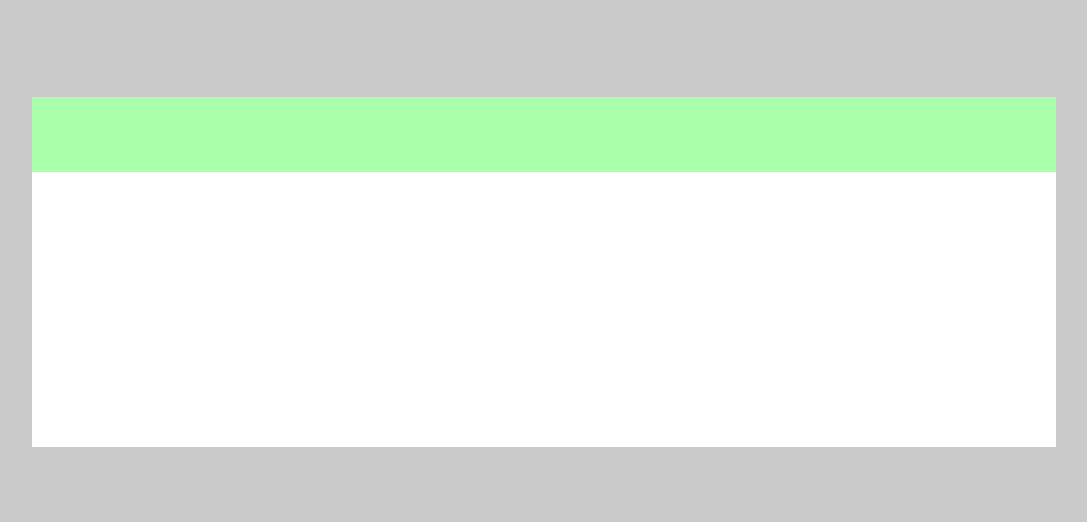
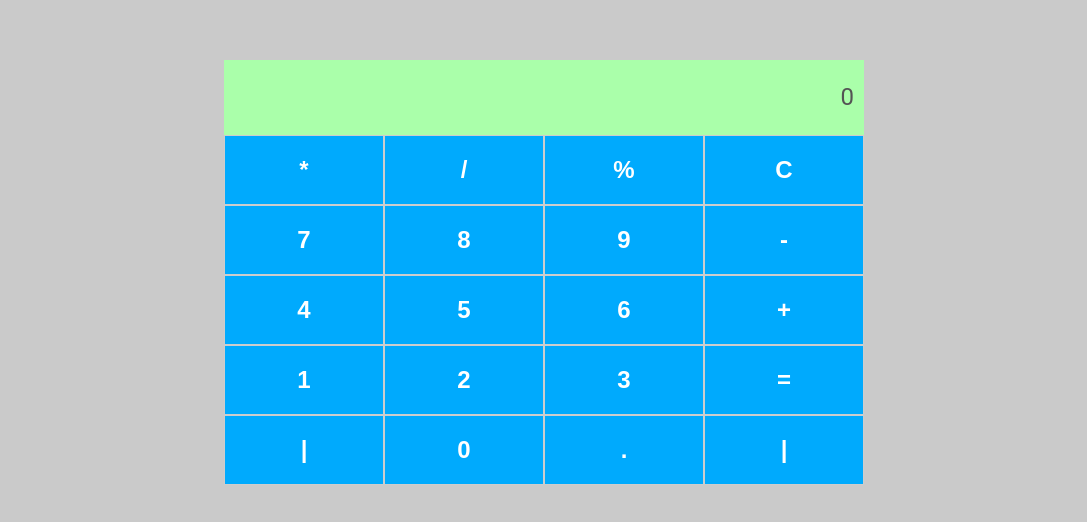
Before and after one commit to meanifreitas/calculator, a React (Create React App) app: page / in a window 1280 px wide. Shown: the part 128-650 px from the top of the page, without its empty margins (96-1183 px from the left). Built offline with nearby package versions, Linux system fonts and the light colour scheme.

Commit message:
Styling components and handling operations

```diff
--- a/package.json
+++ b/package.json
@@ -9,6 +9,7 @@
     "react": "^18.2.0",
     "react-dom": "^18.2.0",
     "react-scripts": "5.0.1",
+    "styled-components": "^6.1.0",
     "web-vitals": "^2.1.4"
   },
   "scripts": {
--- a/src/App.js
+++ b/src/App.js
@@ -1,12 +1,80 @@
-import { Container, Content } from './styles';
+import { Container, Content, Row } from './styles';
 import Input from './components/Input';
 import Button from './components/Button';
+import { useState } from 'react';
 
 const App = () => {
+  const [currentNumber, setCurrentNumber] = useState('0');
+  const [firstNumber, setFisrtNumber] = useState('0');
+
+  const handleAddChar = (number) => {
+    setCurrentNumber(prev => `${prev === '0' ? '' : prev}${number}`)
+  }
+
+  const handleClear = () => {
+    setCurrentNumber('0');
+  }
+
+  const handleOperation = (string) => {
+    let op = string.match(/[+\-*/]/g);
+    let values = string.split(/[+\-*/]/).map(n => Number(n));
+    let arr = [];
+
+    for (let i = 0; i < values.length; i++) {
+      arr.push(values[i]);
+      if (op[i]) arr.push(op[i]);
+    }
+
+    let res = arr[0];
+
+    for (let i = 0; i < arr.length; i++) {
+      if (Number(arr[i])) {
+        if (arr[i-1] == '+') res += arr[i];
+        else if (arr[i-1] == '-') res -= arr[i];
+        else if (arr[i-1] == '*') res *= arr[i];
+        else if (arr[i-1] == '/') res /= arr[i];
+        else if (arr[i-1] == '%') res = (res * arr[i]) * 0.01;
+      } else {//começa com numero negativo
+
+      }
+    }
+
+    console.log(res)
+  }
   return (
     <Container>
       <Content>
-        <Input />
+        <Input value={ currentNumber }/>
+        <Row>
+          <Button label="*" onClick={() => handleAddChar('*')}/>
+          <Button label="/" onClick={() => handleAddChar('/')}/>
+          <Button label="%" onClick={() => handleAddChar('%')}/>
+          <Button label="C" onClick={handleClear}/>
+        </Row>
+        <Row>
+          <Button label="7" onClick={() => handleAddChar('7')}/>
+          <Button label="8" onClick={() => handleAddChar('8')}/>
+          <Button label="9" onClick={() => handleAddChar('9')}/>
+          <Button label="-" onClick={() => handleAddChar('-')}/>
+        </Row>
+        <Row>
+          <Button label="4" onClick={() => handleAddChar('4')}/>
+          <Button label="5" onClick={() => handleAddChar('5')}/>
+          <Button label="6" onClick={() => handleAddChar('6')}/>
+          <Button label="+" onClick={() => handleAddChar('+')}/>
+        </Row>
+        <Row>
+          <Button label="1" onClick={() => handleAddChar('1')}/>
+          <Button label="2" onClick={() => handleAddChar('2')}/>
+          <Button label="3" onClick={() => handleAddChar('3')}/>
+          <Button label="=" onClick={() => handleOperation(currentNumber)}/>
+        </Row>
+        <Row>
+          <Button label="|"/>
+          <Button label="0" onClick={() => handleAddChar('0')}/>
+          <Button label="." onClick={() => handleAddChar('.')}/>
+          <Button label="|"/>
+        </Row>
       </Content>
     </Container>
   );
--- a/src/components/Button/index.js
+++ b/src/components/Button/index.js
@@ -1,5 +1,7 @@
-const Button = () => {
+import { ButtonContainer } from "./styles";
 
+const Button = ({ label, onClick }) => {
+  return <ButtonContainer onClick={ onClick }>{label}</ButtonContainer>
 };
 
 export default Button;
--- a/src/components/Button/styles.js
+++ b/src/components/Button/styles.js
@@ -1 +1,14 @@
 import styled from 'styled-components';
+
+export const ButtonContainer = styled.button`
+  padding: 20px;
+  border: 1px solid #CDCDCD;
+  background-color: #00AAFD;
+  color: #FFFFFF;
+  font-size: 24px;
+  font-weight: 700;
+  flex: 1;
+  &:hover {
+    opacity: 0.6;
+  }
+`;
--- a/src/components/Input/index.js
+++ b/src/components/Input/index.js
@@ -1,9 +1,9 @@
 import { InputContainer } from "./styles";
 
-const Input = () => {
+const Input = ({ value }) => {
   return (
     <InputContainer>
-      <input></input>
+      <input disabled value={ value }></input>
     </InputContainer>
   );
 };
--- a/src/components/Input/styles.js
+++ b/src/components/Input/styles.js
@@ -17,5 +17,9 @@ export const InputContainer = styled.div`
     height: 75px;
     background-color: #AAFFAA;
     border: 0;
+    text-align: right;
+    padding: 0 10px;
+    font-size: 24px;
+    font-family: 'Roboto';
   }
 `;
--- a/src/styles.js
+++ b/src/styles.js
@@ -12,6 +12,12 @@ export const Container = styled.div`
 
 export const Content = styled.div`
   background-color: #FFFF;
-  width: 80%;
-  min-height: 350px;
+  width: 50%;
 `;
+
+export const Row = styled.div`
+  display: flex;
+  flex-direction: row;
+  justify-content: space-between;
+  align-items: center;
+`;
```
Also changed, not shown: 1 other file (tests, documents, lock files or other folders).
